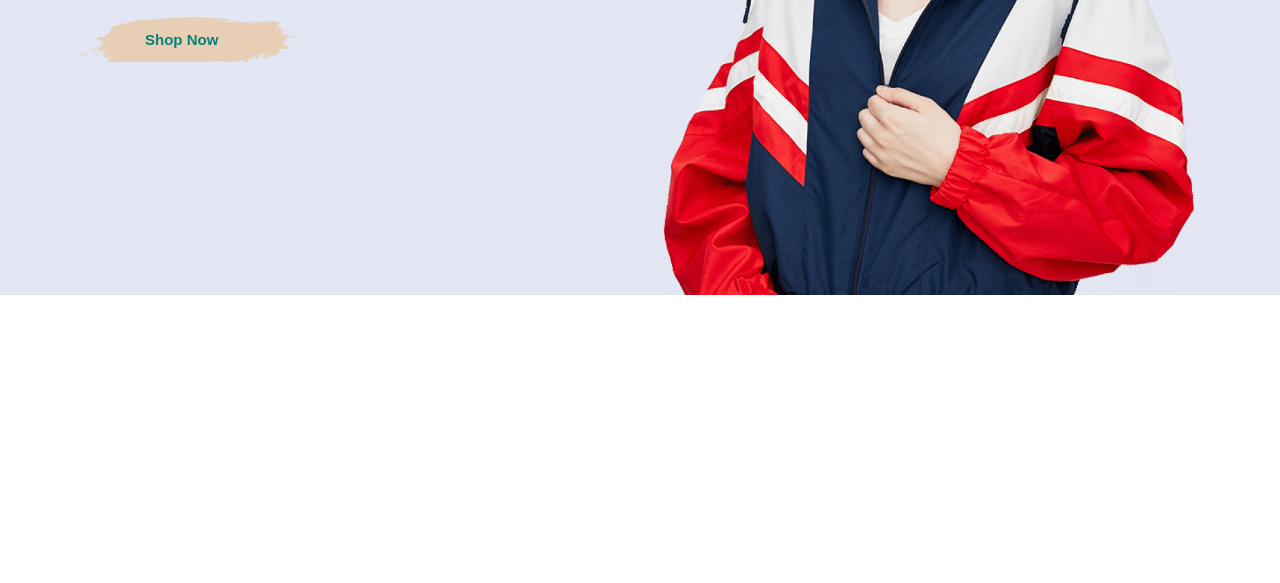
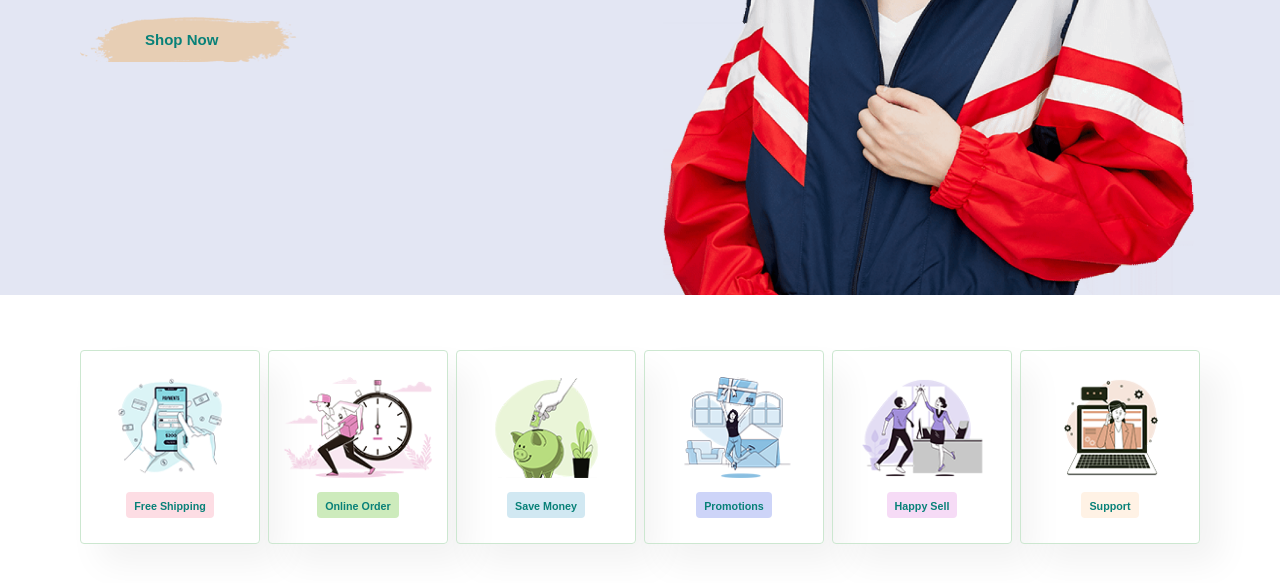
Before and after one commit to eerickson2017/erickae.github.io, a plain HTML site: page ecomerce-project/index.html in a window 1280 px wide. Shown: the part 509-1092 px from the top of the page. Before the commit the page ends 804 px from the top, so only its background shows below. Drawn offline with Linux system fonts and the light colour scheme; a web font is replaced by a local one.

Commit message:
added feature bar

```diff
--- a/ecomerce-project/index.html
+++ b/ecomerce-project/index.html
@@ -31,6 +31,33 @@
         <p>save more with coupons & up to 70% off!</p>
         <button>Shop Now</button>
     </section>
+    <section id="feature" class="section-p1">
+        <div class="fe-box">
+            <img src="imgs/f1.png" alt="">
+            <h6>Free Shipping</h6>
+        </div>
+        <div class="fe-box">
+            <img src="imgs/f2.png" alt="">
+            <h6>Online Order</h6>
+        </div>
+        <div class="fe-box">
+            <img src="imgs/f3.png" alt="">
+            <h6>Save Money</h6>
+        </div>
+        <div class="fe-box">
+            <img src="imgs/f4.png" alt="">
+            <h6>Promotions</h6>
+        </div>
+        <div class="fe-box">
+            <img src="imgs/f5.png" alt="">
+            <h6>Happy Sell</h6>
+        </div>
+        <div class="fe-box">
+            <img src="imgs/f6.png" alt="">
+            <h6>Support</h6>
+        </div>
+    </section>
+
 
 
     <script src="script.js"></script>
--- a/ecomerce-project/style.css
+++ b/ecomerce-project/style.css
@@ -113,3 +113,52 @@ body{
     font-size: 15px;
     font-weight: 700;
 }
+
+/*features*/
+
+#feature .fe-box{
+    width: 180px;
+    text-align: center;
+    padding: 25px 15px;
+    box-shadow: 20px 20px 34px rgba(0, 0, 0, .05);
+    border: 1px solid #cce7d0;
+    border-radius: 4px;
+    margin: 15px 0;
+}
+#feature .fe-box:hover{
+    box-shadow: 10px 10px 54px rgba(70, 62, 221, .2);
+
+}
+#feature .fe-box h6{
+    display: inline-block;
+    padding: 9px 8px 6px 8px;
+    line-height: 1;
+    border-radius: 4px;
+    color: #088178;
+    background-color:#fddde4 ;
+}
+#feature .fe-box img{
+    width: 100%;
+    margin-bottom: 10px;
+}
+#feature{
+    display: flex;
+    align-items: center;
+    justify-content: space-between;
+    flex-wrap: wrap;
+}
+#feature .fe-box:nth-child(2) h6 {
+background-color: #cdebbc;
+    }
+#feature .fe-box:nth-child(3) h6 {
+    background-color: #d1e8f2;
+    }
+#feature .fe-box:nth-child(4) h6 {
+background-color: #cdd4f8;
+}
+#feature .fe-box:nth-child(5) h6 {
+    background-color: #f6dbf6;
+    }
+#feature .fe-box:nth-child(6) h6 {
+     background-color: #fff2e5;
+    }
```
Also changed, not shown: ecomerce-project/imgs/f1.png (added), ecomerce-project/imgs/f2.png (added), ecomerce-project/imgs/f3.png (added), ecomerce-project/imgs/f4.png (added), ecomerce-project/imgs/f5.png (added), ecomerce-project/imgs/f6.png (added).
